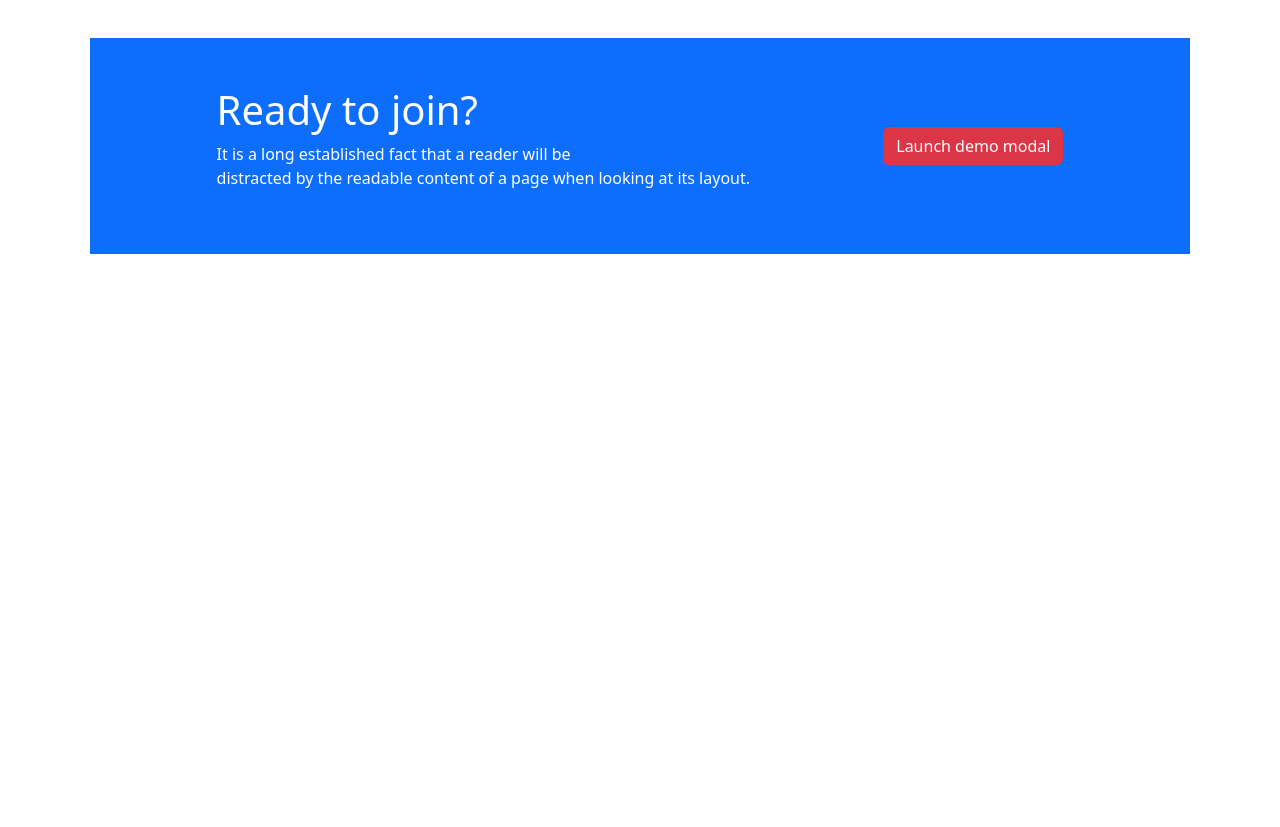
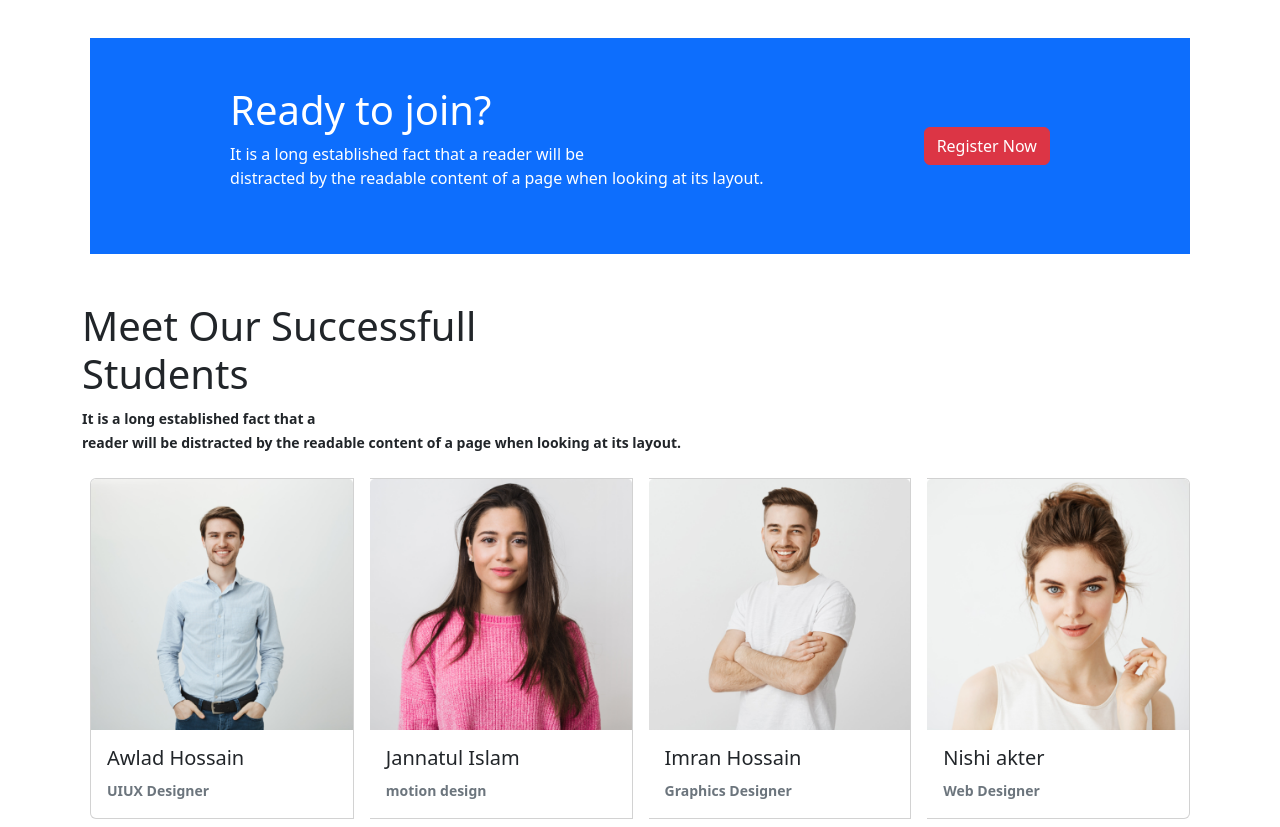
Before and after one commit to mariumakter1/Assignment-3-edTech-Bootstrap, a plain HTML site: page index.html in a window 1280 px wide. Shown: the part 1560-2387 px from the top of the page. Before the commit the page ends 1822 px from the top, so only its background shows below. Drawn offline with nearby package versions, Linux system fonts and the light colour scheme.

Commit message:
successful-student

```diff
--- a/index.html
+++ b/index.html
@@ -240,7 +240,7 @@
           <!-- Button trigger modal -->
           <div class="d-flex align-items-center justify-content-center"> <button type="button" class="btn btn-danger"
               data-bs-toggle="modal" data-bs-target="#exampleModal">
-              Launch demo modal
+              Register Now
             </button></div>
         </div>
 
@@ -266,6 +266,57 @@
       </div>
     </section>
     <!-- Modal End -->
+    <!-- Successful student -->
+    <div class="student mt-5 bold fw-bold ">
+
+      <h1>Meet Our Successfull<br>
+        Students</h1>
+      <p><small>It is a long established fact that a <br>reader will be distracted by the
+          readable content of a page when looking at its layout.</small></p>
+      <div class="student-bio">
+        <div class="row ">
+          <div class="">
+            <div class="card-group">
+              <div class="card m-2">
+                <img src="images/student/student-1.png" class="card-img-top" alt="...">
+                <div class="card-body">
+                  <h5 class="card-title">Awlad Hossain</h5>
+
+
+                  <p class="card-text"><small class="text-muted">UIUX Designer</small></p>
+                </div>
+              </div>
+              <div class="card m-2">
+                <img src="images/student/student-2.png" class="card-img-top" alt="...">
+                <div class="card-body">
+                  <h5 class="card-title">Jannatul Islam</h5>
+
+                  <p class="card-text"><small class="text-muted">motion design</small></p>
+                </div>
+              </div>
+              <div class="card m-2">
+                <img src="images/student/student-3.png" class="card-img-top" alt="...">
+                <div class="card-body">
+                  <h5 class="card-title">Imran Hossain</h5>
+
+                  <p class="card-text"><small class="text-muted">Graphics Designer</small></p>
+                </div>
+              </div>
+              <div class="card m-2">
+                <img src="images/student/student-4.png" class="card-img-top" alt="...">
+                <div class="card-body">
+                  <h5 class="card-title">Nishi akter</h5>
+
+                  <p class="card-text "><small class="text-muted bold">Web Designer</small></p>
+                </div>
+              </div>
+            </div>
+          </div>
+        </div>
+      </div>
+
+    </div>
+    <!-- Successful student -->
   </header>
 
   <script src="https://cdn.jsdelivr.net/npm/bootstrap@5.2.0/dist/js/bootstrap.bundle.min.js"
```
